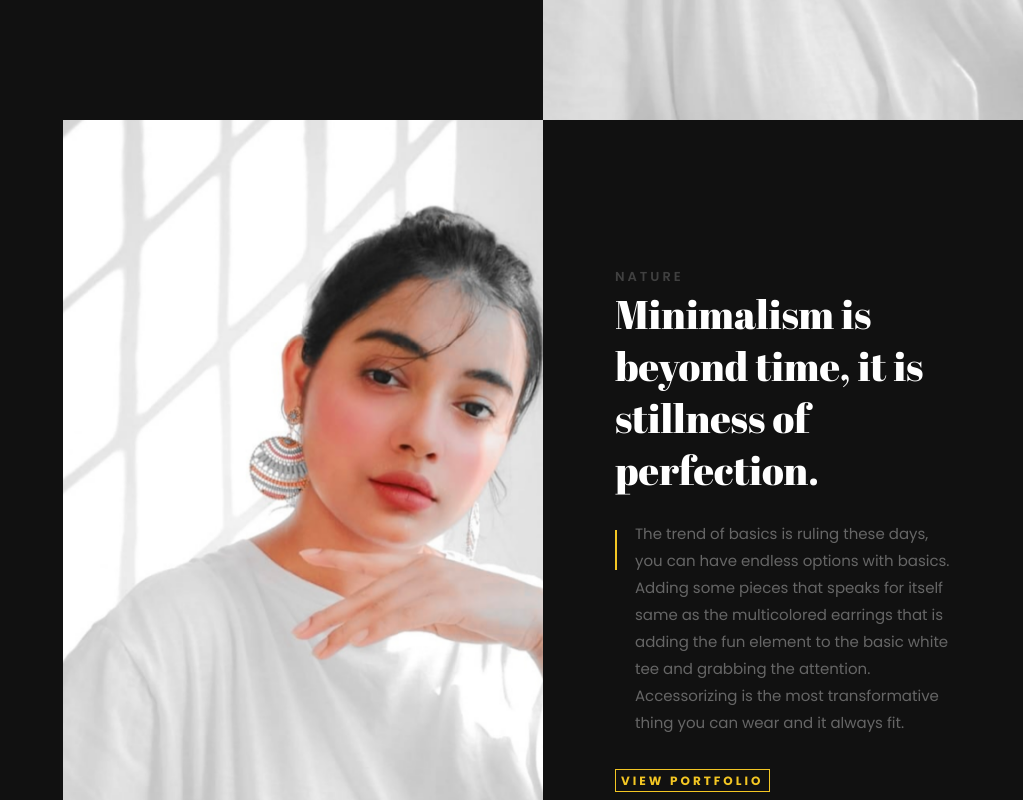
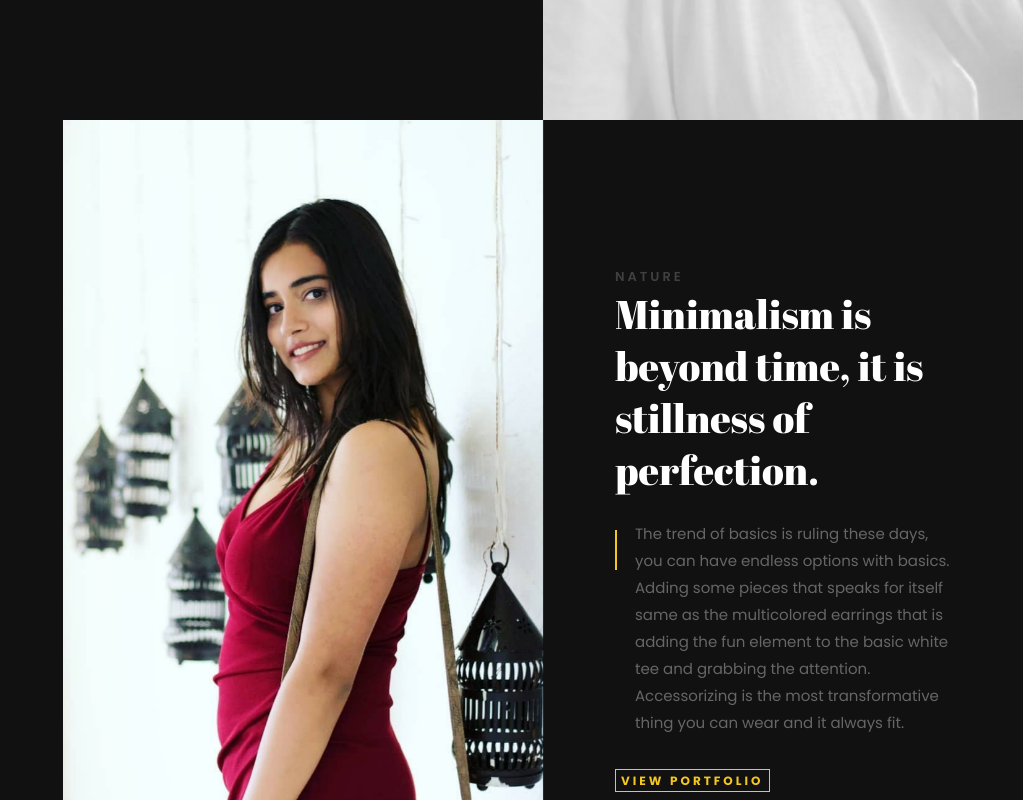
Before and after one commit to NaveenShivnani/Nanika-Jog, a plain HTML site: page index.html in a window 1280 px wide. Shown: the part 1480-2280 px from the top of the page, without its empty margins (257-1280 px from the left). Drawn offline with Linux system fonts and the light colour scheme; some packages are replaced by stand-ins of ours; no server answers.

Commit message:
Update index.html

```diff
--- a/index.html
+++ b/index.html
@@ -119,7 +119,7 @@
 
 							<div class="col-md-12 portfolio-wrap">
 								<div class="row no-gutters align-items-center">
-									<a href="images/work-3.jpg" class="col-md-6 img image-popup js-fullheight d-flex align-items-center justify-content-center" style="background-image: url(images/work-3.jpg);">
+									<a href="images/section2.jpg" class="col-md-6 img image-popup js-fullheight d-flex align-items-center justify-content-center" style="background-image: url(images/section2.jpg);">
 										<div class="icon d-flex align-items-center justify-content-center">
 											<span class="fa fa-expand"></span>
 										</div>
```
